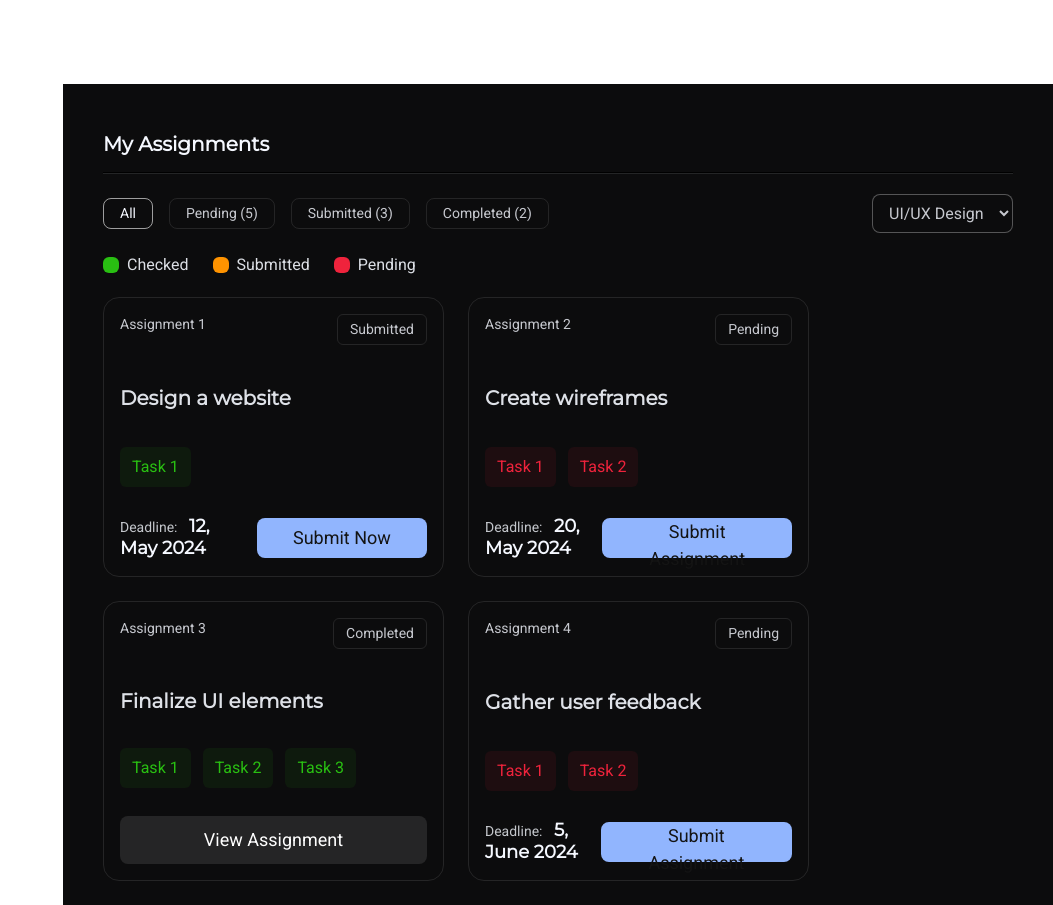
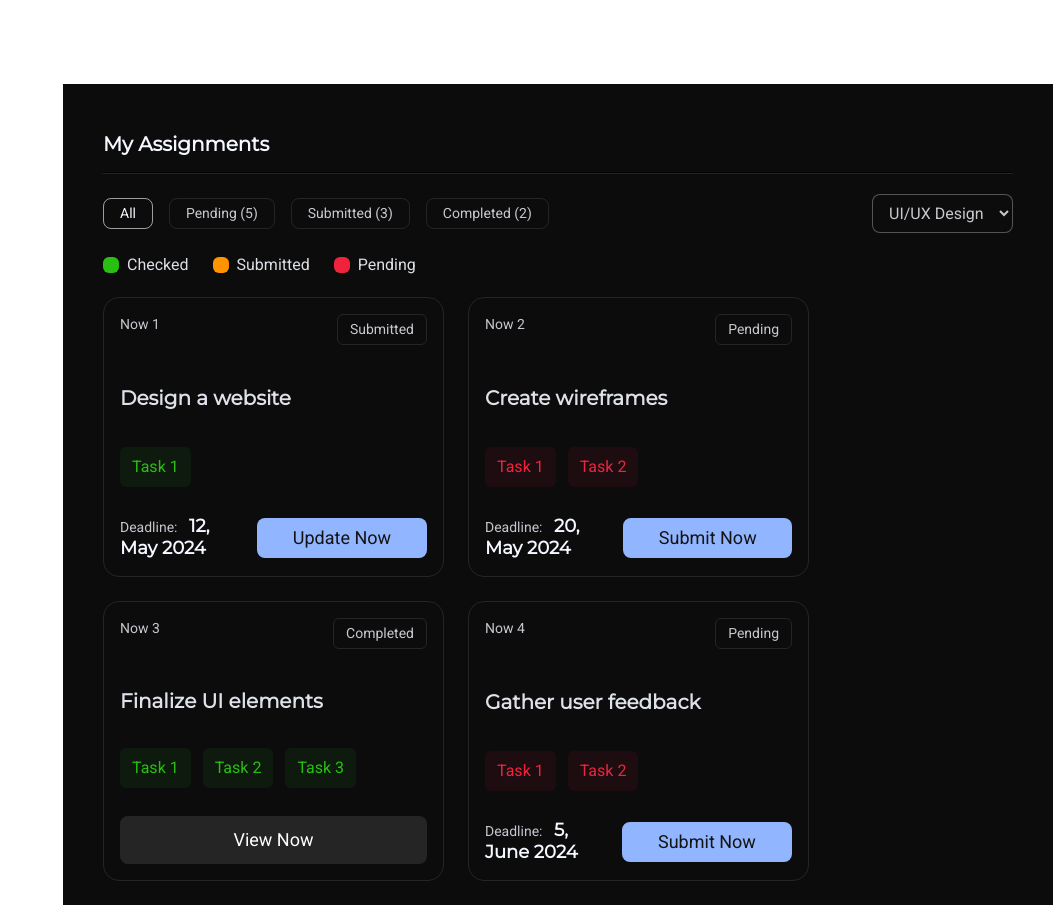
Before and after one commit to neon-lab-dev/EduBrainFrontEnd, a React (Create React App) app: page /dashboard/assignments in a window 1280 px wide. Shown: the top 905 px of the page, without its empty margins (227-1280 px from the left). Built offline with nearby package versions, Linux system fonts and the light colour scheme.

Commit message:
fix: Refactor AssignmentCard component to NowCard

```diff
--- a/src/pages/Assignments/AssignmentCard.tsx
+++ b/src/pages/Assignments/AssignmentCard.tsx
@@ -2,7 +2,7 @@ import type { JSX } from 'react'
 import Button from '../../components/buttons/Button'
 import PrimaryButton from '../../components/buttons/PrimaryButton'
 
-interface IAssignmentCard {
+interface INowCard {
   i: number
   status: string
   dueDate: string
@@ -13,11 +13,11 @@ interface IAssignmentCard {
   }>
 }
 
-const AssignmentCard = (props: IAssignmentCard): JSX.Element => {
+const NowCard = (props: INowCard): JSX.Element => {
   return (
     <div className="h-[280px] w-[341px] justify-between dark:border-neutral-95 border rounded-2xl p-4 flex flex-col gap-3">
       <div className="flex justify-between dark:text-neutral-10/80 body-text-md">
-        <span className="">Assignment {props.i + 1}</span>
+        <span className="">Now {props.i + 1}</span>
         <span className="dark:border-neutral-95 border px-3 py-1 rounded-md">
           {props.status[0].toUpperCase() + props.status.slice(1)}
         </span>
@@ -48,9 +48,7 @@ const AssignmentCard = (props: IAssignmentCard): JSX.Element => {
       {(() => {
         if (props.status === 'completed') {
           return (
-            <Button className="bg-neutral-95 text-neutral-20">
-              View Assignment
-            </Button>
+            <Button className="bg-neutral-95 text-neutral-20">View Now</Button>
           )
         } else if (props.status === 'pending') {
           return (
@@ -61,8 +59,8 @@ const AssignmentCard = (props: IAssignmentCard): JSX.Element => {
                   {props.dueDate}
                 </span>
               </div>
-              <PrimaryButton className="!h-[40px] w-full">
-                Submit Assignment
+              <PrimaryButton className="!h-[40px] w-3/4">
+                Submit Now
               </PrimaryButton>
             </div>
           )
@@ -76,7 +74,7 @@ const AssignmentCard = (props: IAssignmentCard): JSX.Element => {
                 </span>
               </div>
               <PrimaryButton className="!h-[40px] w-3/4">
-                Submit Now
+                Update Now
               </PrimaryButton>
             </div>
           )
@@ -85,4 +83,4 @@ const AssignmentCard = (props: IAssignmentCard): JSX.Element => {
     </div>
   )
 }
-export default AssignmentCard
+export default NowCard
```
